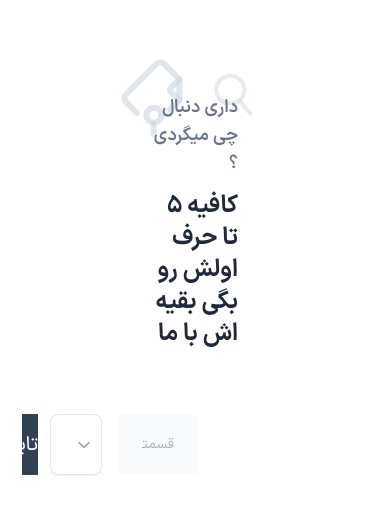
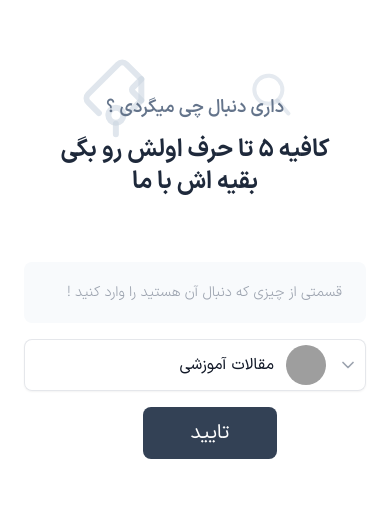
Before and after one commit to MohammadZourmand/rahatbekhun-website, a Next.js app: page /blog in a window 390 px wide. Shown: the part 650-1164 px from the top of the page. Built offline with nearby package versions, Linux system fonts and the light colour scheme; grey boxes are pictures that could not be loaded.

Commit message:
responsive the search box

```diff
--- a/src/components/blog/searchbox/index.tsx
+++ b/src/components/blog/searchbox/index.tsx
@@ -22,8 +22,9 @@ const SearchBox : React.FC = () => {
     }
 
     return (
-        <section className="mt-20 mb-96 mx-24 flex flex-col items-center justify-center">
+        <section className="mt-20 mb-96 sm:mx-24 mx-6 flex flex-col items-center justify-center">
             <SectionHeader
+                cls="sm:px-6 px-4"
                 smallText="داری دنبال چی میگردی ؟"
                 largeText="کافیه ۵ تا حرف اولش رو بگی بقیه اش با ما"
                 icon1={<IconFileSearch color="rgba(203,213,225,0.6)" className="absolute top-0 left-[24%] -z-[1] rotate-45 scale-[3]" stroke={2} />}
@@ -37,13 +38,14 @@ const SearchBox : React.FC = () => {
                 validate={validateHandler}
                 onSubmit={submitHandler}
             >
-                <Form className="w-full grid grid-cols-12 gap-4 py-10 px-24">
+                <Form className="w-full grid grid-cols-12 gap-4 py-10 md:px-24">
                     <Input
+                        cls="lg:col-span-6 col-span-12"
                         name={"text"}
                         placeholder={"قسمتی از چیزی که دنبال آن هستید را وارد کنید !"}
                     />
-                    <SelectBox cls="col-span-4" />
-                    <GrayButton />
+                    <SelectBox cls="lg:col-span-4 sm:col-span-10 col-span-12" />
+                    <GrayButton cls="sm:col-span-2 col-span-5 py-3" />
                 </Form>
             </Formik>
         </section>
--- a/src/components/global/elements/form/button.tsx
+++ b/src/components/global/elements/form/button.tsx
@@ -11,7 +11,7 @@ const GrayButton : React.FC<ButtonProps> = ({
 
     return (
         <button
-            className={`${cls} col-span-2 bg-slate-700 text-center text-xl text-white`}
+            className={`${cls} col-start-4 bg-slate-700 text-center text-xl text-white rounded-lg`}
             type={btnType ? "button" : "submit"}
         >
             تایید
--- a/src/components/global/elements/form/input.tsx
+++ b/src/components/global/elements/form/input.tsx
@@ -26,7 +26,7 @@ const Input : React.FC<InputProps> = ({
 }) => {
 
     return (
-        <div className={`${cls} col-span-6 relative`}>
+        <div className={`${cls} relative flex flex-col`}>
             <Field
                 {...props}
                 name={name}
@@ -34,7 +34,7 @@ const Input : React.FC<InputProps> = ({
             />
             <ErrorMessage
                 component={component ?? "div"}
-                className={`${errorCls} absolute -bottom-8 right-12 text-slate-700 font-bold`}
+                className={`${errorCls} lg:absolute lg:-bottom-8 lg:right-12 right-6 lg:mt-0 mt-3 relative  text-slate-700 font-bold`}
                 name={name}
             />
         </div>
--- a/src/components/global/elements/header/sectionHeader.tsx
+++ b/src/components/global/elements/header/sectionHeader.tsx
@@ -17,9 +17,9 @@ const SectionHeader : React.FC<SectionHeaderProps> = ({
 }) => {
 
     return (
-        <h2 className={`${cls} flex flex-col items-center space-y-3 relative text-center text-3xl py-6 px-14`}>
+        <h2 className={`${cls} flex flex-col items-center space-y-3 relative text-center text-3xl py-6`}>
             <span className="font-semibold text-lg text-slate-500"> {smallText} </span>
-            <span className="font-bold text-2xl text-slate-800"> {largeText} </span>
+            <span className="font-bold text-center text-2xl text-slate-800"> {largeText} </span>
             {icon1}
             {icon2}
         </h2>
```
